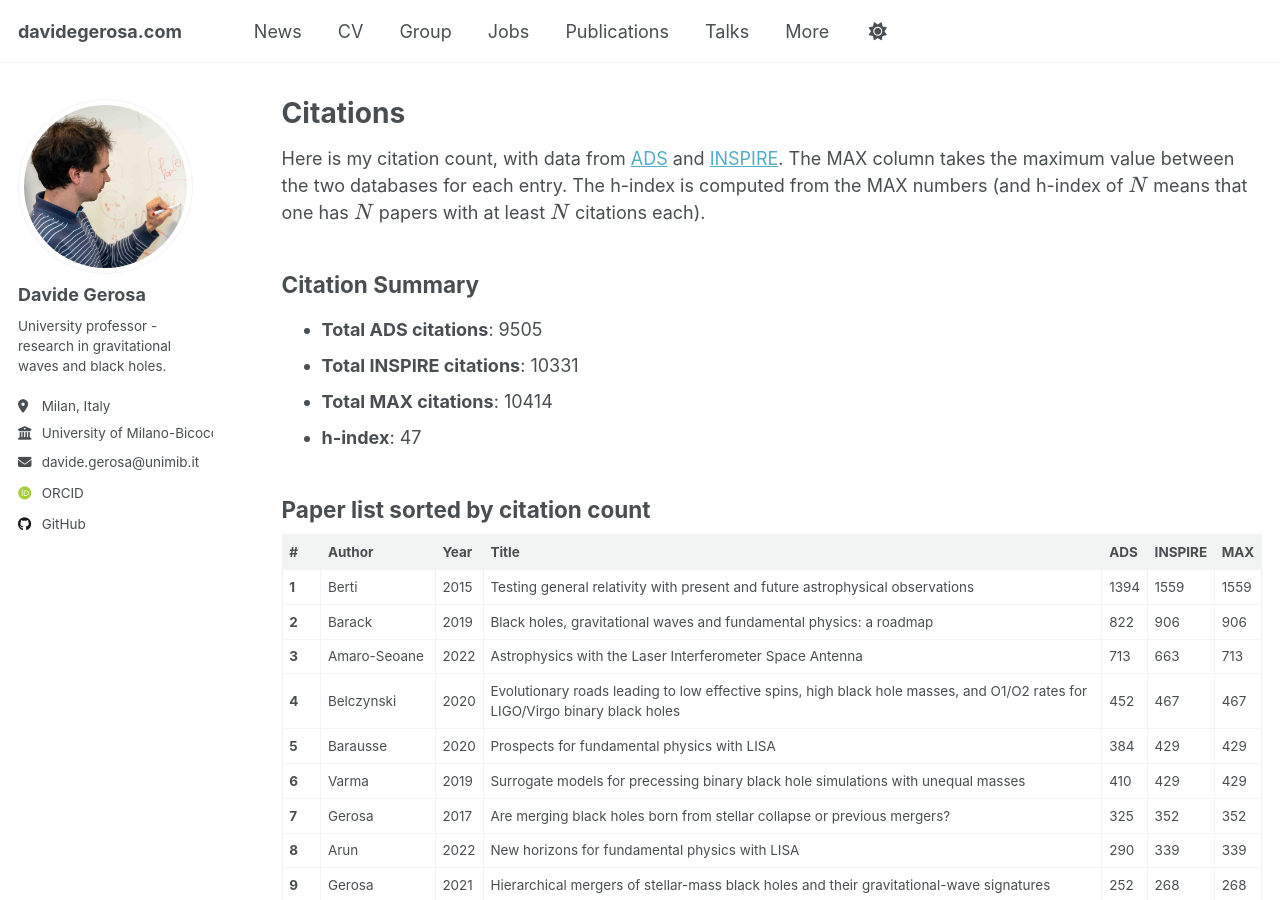
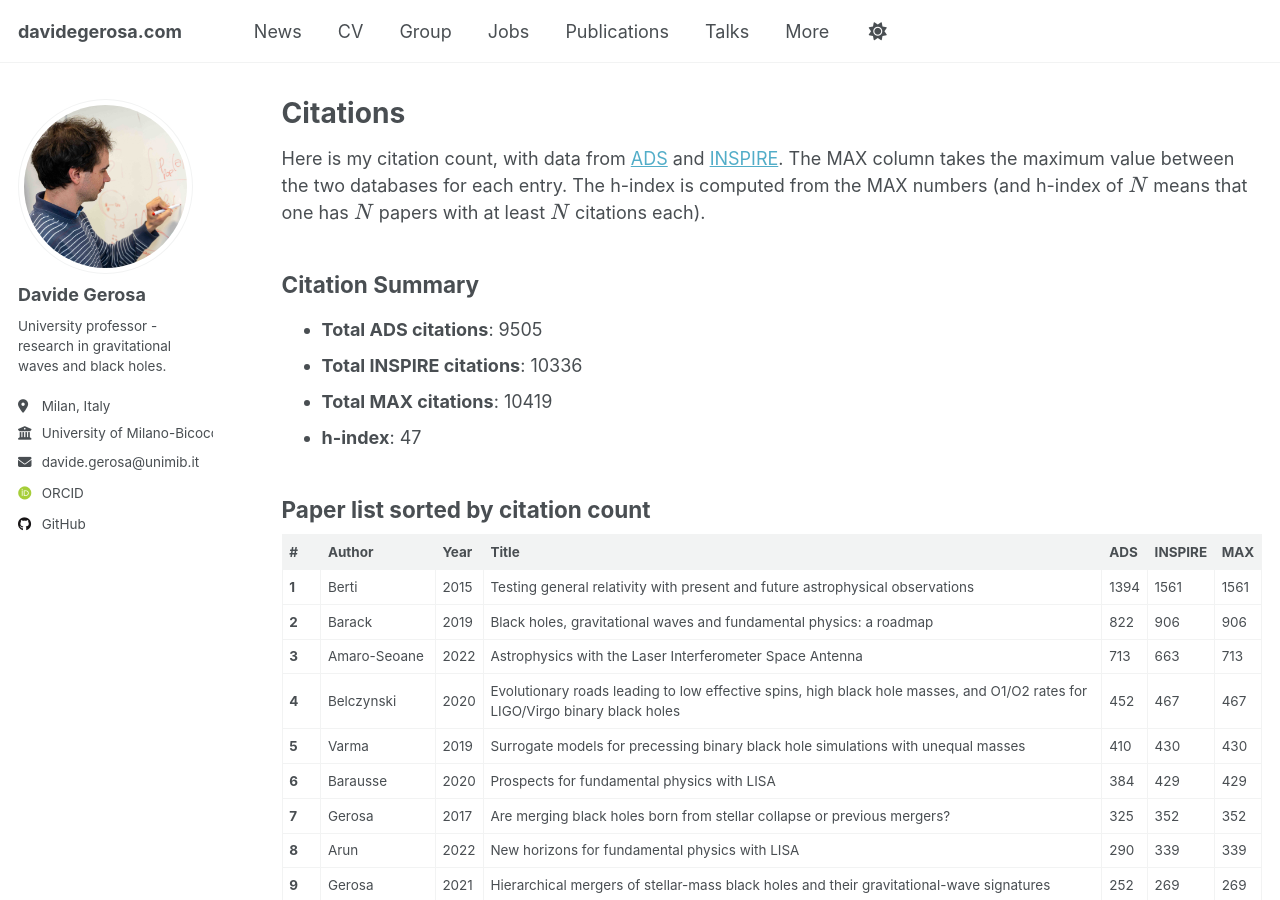
Before and after one commit to dgerosa/website, a Jekyll site: the page built from _pages/citations.md, in a window 1280 px wide and 900 px high. Built offline with Jekyll 4.4.1, drawn with Linux system fonts in a browser that asks for light colours; some web fonts are replaced; some of the changed text lies outside the part shown.

Commit message:
Website update from workflow

```diff
--- a/_pages/_citations.md
+++ b/_pages/_citations.md
@@ -1,23 +1,23 @@
 ## Citation Summary
 
 - **Total ADS citations**: 9505
-- **Total INSPIRE citations**: 10331
-- **Total MAX citations**: 10414
+- **Total INSPIRE citations**: 10336
+- **Total MAX citations**: 10419
 - **h-index**: 47
 
 ## Paper list sorted by citation count
 
 | # | Author | Year | Title | ADS | INSPIRE | MAX |
 |---|--------|------|-------|-----|---------|-----|
-| **1** | Berti | 2015 | Testing general relativity with present and future astrophysical observations | 1394 | 1559 | 1559 |
+| **1** | Berti | 2015 | Testing general relativity with present and future astrophysical observations | 1394 | 1561 | 1561 |
 | **2** | Barack | 2019 | Black holes, gravitational waves and fundamental physics: a roadmap | 822 | 906 | 906 |
 | **3** | Amaro-Seoane | 2022 | Astrophysics with the Laser Interferometer Space Antenna | 713 | 663 | 713 |
 | **4** | Belczynski | 2020 | Evolutionary roads leading to low effective spins, high black hole masses, and O1/O2 rates for LIGO/Virgo binary black holes | 452 | 467 | 467 |
-| **5** | Barausse | 2020 | Prospects for fundamental physics with LISA | 384 | 429 | 429 |
-| **6** | Varma | 2019 | Surrogate models for precessing binary black hole simulations with unequal masses | 410 | 429 | 429 |
+| **5** | Varma | 2019 | Surrogate models for precessing binary black hole simulations with unequal masses | 410 | 430 | 430 |
+| **6** | Barausse | 2020 | Prospects for fundamental physics with LISA | 384 | 429 | 429 |
 | **7** | Gerosa | 2017 | Are merging black holes born from stellar collapse or previous mergers? | 325 | 352 | 352 |
 | **8** | Arun | 2022 | New horizons for fundamental physics with LISA | 290 | 339 | 339 |
-| **9** | Gerosa | 2021 | Hierarchical mergers of stellar-mass black holes and their gravitational-wave signatures | 252 | 268 | 268 |
+| **9** | Gerosa | 2021 | Hierarchical mergers of stellar-mass black holes and their gravitational-wave signatures | 252 | 269 | 269 |
 | **10** | Gerosa | 2018 | Spin orientations of merging black holes formed from the evolution of stellar binaries | 211 | 233 | 233 |
 | **11** | Gerosa | 2015 | Multi-timescale analysis of phase transitions in precessing black-hole binaries | 138 | 160 | 160 |
 | **12** | Afshordi | 2025 | Waveform modelling for the Laser Interferometer Space Antenna | 138 | 158 | 158 |
```
Also changed, not shown: other parts of _pages/_citations.md (+3 -3 lines), _pages/_group.md (+2 -2 lines), _pages/_publications.md (+1 -1 lines), _pages/_talks.md (+1 -1 lines).
